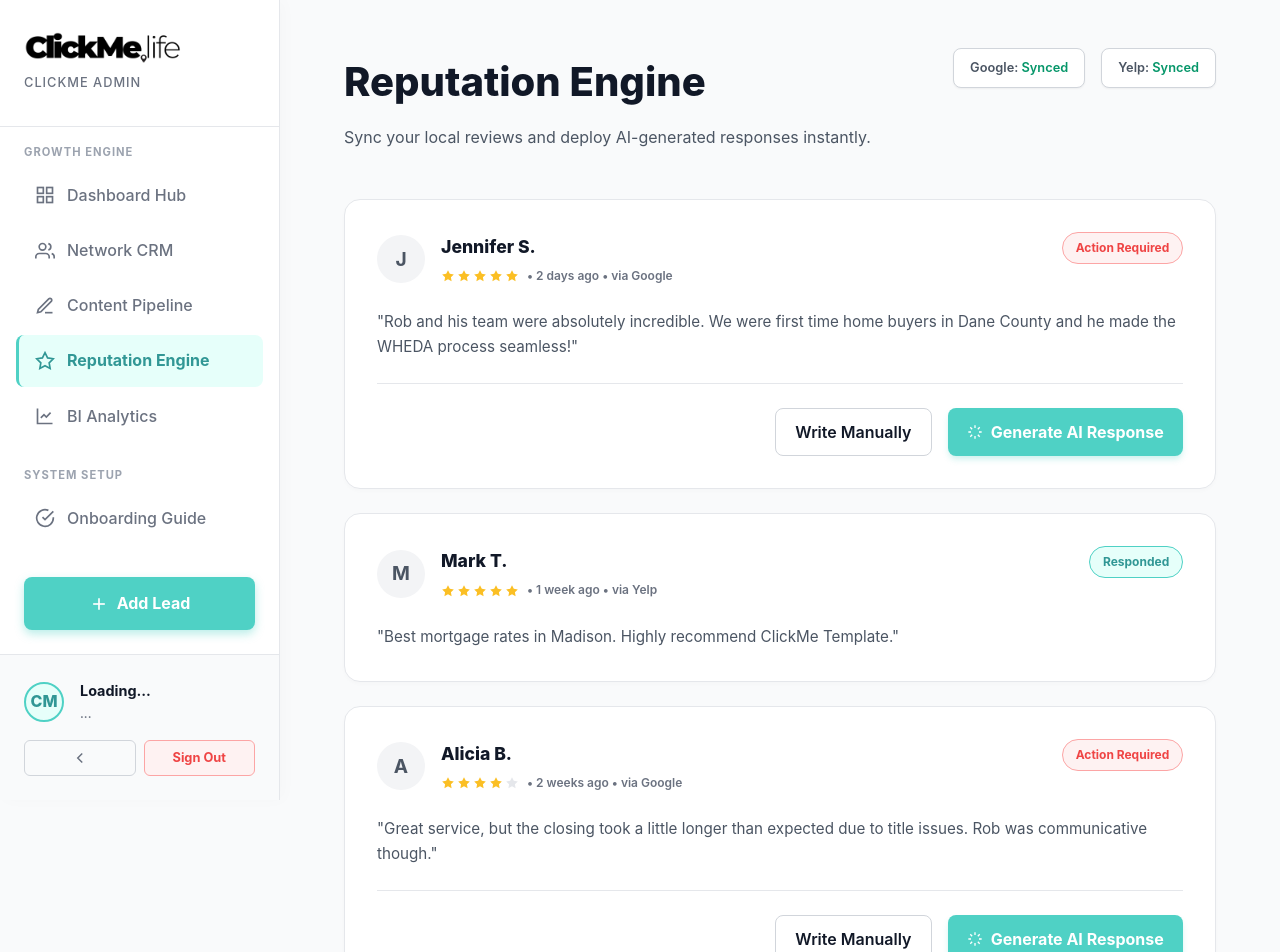
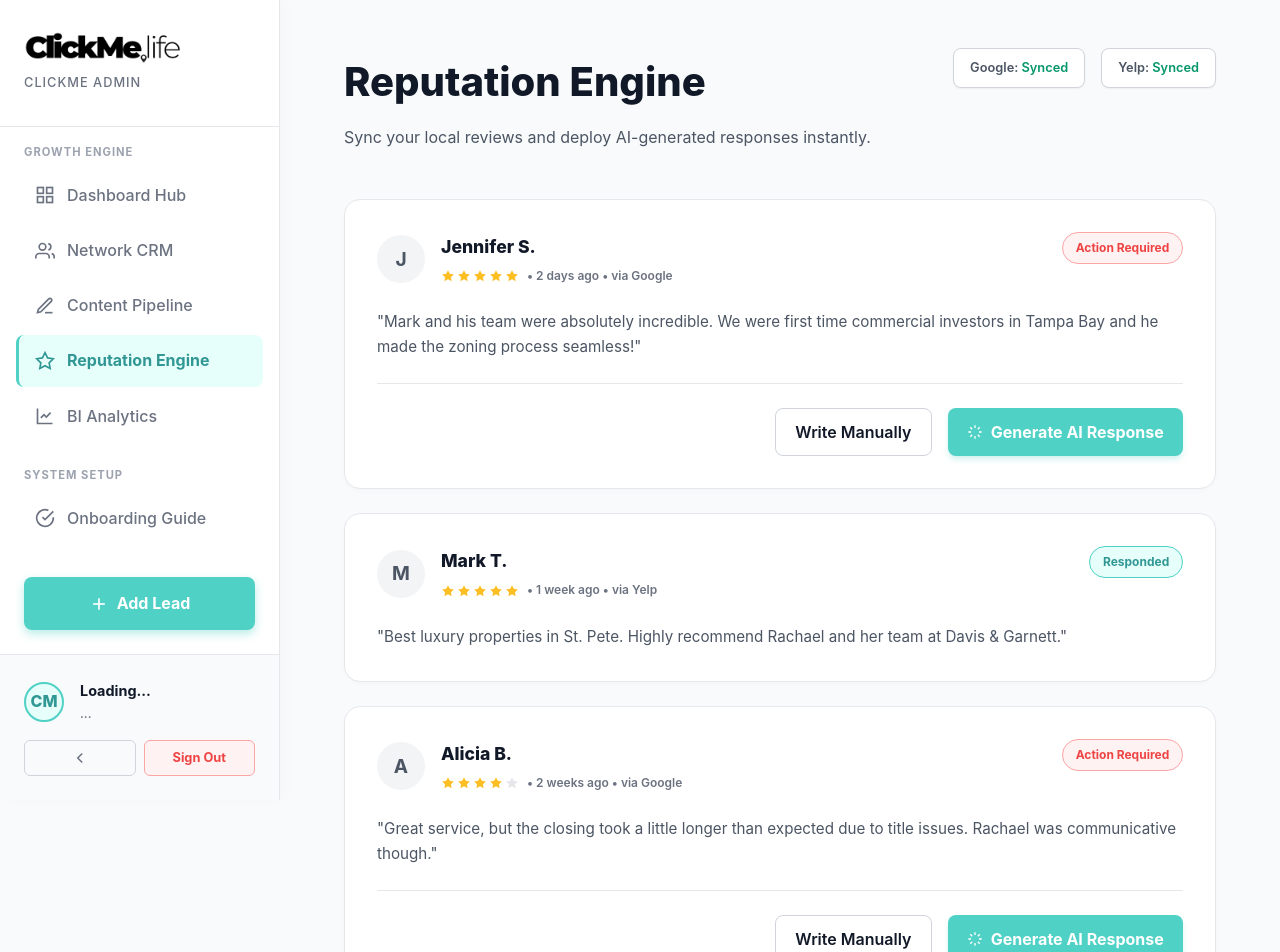
Before and after one commit to clickmetostart/davis-garnett, a Next.js app: page /clickme/reputation in a window 1280 px wide. Shown: the top 952 px of the page. Built offline with nearby package versions, Linux system fonts and the light colour scheme; no server answers.

Commit message:
fix: update mock reviews in reputation engine

```diff
--- a/src/app/clickme/reputation/page.tsx
+++ b/src/app/clickme/reputation/page.tsx
@@ -4,9 +4,9 @@ import React, { useState } from 'react';
 
 export default function ReputationEngine() {
   const [reviews] = useState([
-    { id: 1, author: 'Jennifer S.', rating: 5, source: 'Google', text: 'Rob and his team were absolutely incredible. We were first time home buyers in Dane County and he made the WHEDA process seamless!', date: '2 days ago', responded: false },
-    { id: 2, author: 'Mark T.', rating: 5, source: 'Yelp', text: 'Best mortgage rates in Madison. Highly recommend ClickMe Template.', date: '1 week ago', responded: true },
-    { id: 3, author: 'Alicia B.', rating: 4, source: 'Google', text: 'Great service, but the closing took a little longer than expected due to title issues. Rob was communicative though.', date: '2 weeks ago', responded: false },
+    { id: 1, author: 'Jennifer S.', rating: 5, source: 'Google', text: 'Mark and his team were absolutely incredible. We were first time commercial investors in Tampa Bay and he made the zoning process seamless!', date: '2 days ago', responded: false },
+    { id: 2, author: 'Mark T.', rating: 5, source: 'Yelp', text: 'Best luxury properties in St. Pete. Highly recommend Rachael and her team at Davis & Garnett.', date: '1 week ago', responded: true },
+    { id: 3, author: 'Alicia B.', rating: 4, source: 'Google', text: 'Great service, but the closing took a little longer than expected due to title issues. Rachael was communicative though.', date: '2 weeks ago', responded: false },
   ]);
 
   return (
```
